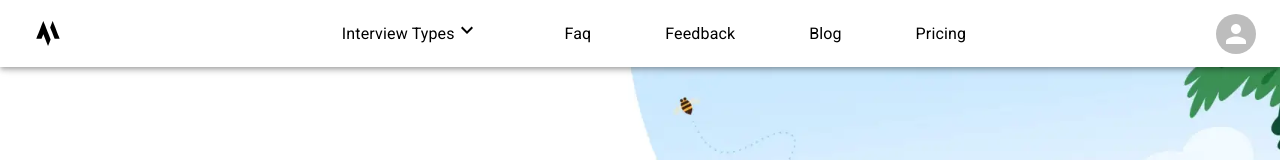
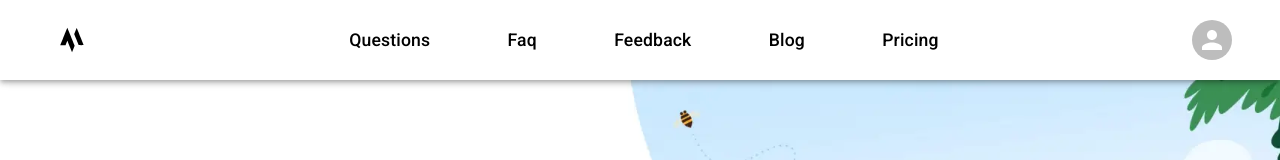
Before and after one commit to Sudeepsalian7996/MockBuddy-App, a React (Vite) app: page / in a window 1280 px wide. Shown: the top 160 px of the page. Built offline with nearby package versions, Linux system fonts and the light colour scheme.

Commit message:
Made changes in header and footer

```diff
--- a/src/components/Dropdowns/HeaderDropdown.jsx
+++ b/src/components/Dropdowns/HeaderDropdown.jsx
@@ -8,7 +8,6 @@ import {
   DropdownItem,
   IconWrapper,
 } from "./HeaderDropdownStyle";
-import { Padding } from "@mui/icons-material";
 import { Box } from "@mui/material";
 
 const HeaderDropdown = ({ items, name }) => {
@@ -52,7 +51,13 @@ const HeaderDropdown = ({ items, name }) => {
     >
       <DropdownButton onClick={handleButtonClick}>
         <IconWrapper>
-          <Box sx={{ fontSize: { xs: "1.1rem", md: "1rem" } }}>{name}</Box>
+          <Box
+            sx={{
+              fontSize: { xs: "1.1rem", md: "1rem" },
+            }}
+          >
+            {name}
+          </Box>
           <Box>{isOpen ? <ExpandLessIcon /> : <ExpandMoreIcon />}</Box>
         </IconWrapper>
       </DropdownButton>
--- a/src/components/Dropdowns/HeaderDropdownStyle.js
+++ b/src/components/Dropdowns/HeaderDropdownStyle.js
@@ -14,6 +14,7 @@ const fadeIn = keyframes`
 export const DropdownContainer = styled.div`
   position: relative;
   display: inline-block;
+
   ${({ isMobile }) =>
     isMobile &&
     `
--- a/src/components/Footer/index.jsx
+++ b/src/components/Footer/index.jsx
@@ -1,4 +1,4 @@
-import { Box, colors, Grid, Typography } from "@mui/material";
+import { Box, Grid, IconButton, Typography } from "@mui/material";
 import React from "react";
 import {
   Instagram,
@@ -8,6 +8,27 @@ import {
   Facebook,
 } from "@mui/icons-material";
 import MockLogo from "assets/Icons/MockLogo";
+
+const socialMediaLinks = [
+  { icon: Instagram, url: "https://www.instagram.com", label: "Instagram" },
+  { icon: Twitter, url: "https://www.twitter.com", label: "Twitter" },
+  { icon: Facebook, url: "https://www.facebook.com", label: "Facebook" },
+  { icon: LinkedIn, url: "https://www.linkedin.com", label: "LinkedIn" },
+  { icon: YouTube, url: "https://www.youtube.com", label: "YouTube" },
+];
+
+const SocialMediaIcon = ({ icon: Icon, url, label }) => (
+  <IconButton
+    component="a"
+    href={url}
+    target="_blank"
+    rel="noopener noreferrer"
+    aria-label={label}
+    sx={{ color: "white" }}
+  >
+    <Icon />
+  </IconButton>
+);
 
 const Footer = () => {
   return (
@@ -36,8 +57,6 @@ const Footer = () => {
           <Typography
             variant="h6"
             noWrap
-            component="a"
-            href="#app-bar-with-responsive-menu"
             sx={{
               mr: 2,
               display: "flex",
@@ -87,11 +106,14 @@ const Footer = () => {
       {/* Social Media Icons Section */}
       <Grid item xs={12} sm={4} md={3}>
         <Box display="flex" justifyContent="center" gap="1rem" flexWrap="wrap">
-          <Instagram />
-          <Twitter />
-          <Facebook />
-          <LinkedIn />
-          <YouTube />
+          {socialMediaLinks.map((social, index) => (
+            <SocialMediaIcon
+              key={index}
+              icon={social.icon}
+              url={social.url}
+              label={social.label}
+            />
+          ))}
         </Box>
       </Grid>
     </Grid>
--- a/src/components/Header/headerStyles.js
+++ b/src/components/Header/headerStyles.js
@@ -6,6 +6,7 @@ export const LogoWrapper = styled.div`
   gap: 0.5rem;
   position: ${({ mobile }) => (!mobile ? "relative" : "")};
   left: ${({ mobile }) => (!mobile ? "4rem" : "0rem")};
+  cursor: "pointer";
 
   .header-logo {
     width: ${({ mobile }) => (mobile ? "3rem" : "3.5rem")};
--- a/src/components/Header/index.jsx
+++ b/src/components/Header/index.jsx
@@ -16,9 +16,10 @@ import { Menu as MenuIcon, Close as CloseIcon } from "@mui/icons-material";
 import { LogoWrapper } from "components/Header/headerStyles";
 import MockBuddyLogo from "assets/images/mocklogo.svg";
 import HeaderDropdown from "components/Dropdowns/HeaderDropdown";
+import { Link } from "react-router-dom";
 
 const pages = [
-  { name: "Interview Types", type: "dropdown" },
+  { name: "Questions", type: "button" },
   { name: "Faq", type: "button" },
   { name: "Feedback", type: "button" },
   { name: "Blog", type: "button" },
@@ -56,7 +57,14 @@ const Headers = () => {
   };
 
   return (
-    <AppBar position="sticky" sx={{ backgroundColor: "white", color: "black" }}>
+    <AppBar
+      position="sticky"
+      sx={{
+        backgroundColor: "white",
+        color: "black",
+        padding: { md: " 0.5rem 1.5rem" },
+      }}
+    >
       <Container maxWidth="xl">
         <Toolbar
           disableGutters
@@ -66,13 +74,12 @@ const Headers = () => {
           }}
         >
           {window.screen.width > 900 && (
+            <Link to="/" style={{ textDecoration: "none", color: "inherit" }}>
               <LogoWrapper>
                 <img src={MockBuddyLogo} className="header-logo" alt="logo" />
                 <Typography
                   variant="h6"
                   noWrap
-                component="a"
-                href="#app-bar-with-responsive-menu"
                   sx={{
                     mr: 2,
                     display: { xs: "none", md: "flex" },
@@ -87,6 +94,7 @@ const Headers = () => {
                   MOCKBUDDY
                 </Typography>
               </LogoWrapper>
+            </Link>
           )}
 
           <Box sx={{ display: { md: "none" } }}>
@@ -114,8 +122,6 @@ const Headers = () => {
                   <Typography
                     variant="h5"
                     noWrap
-                    component="a"
-                    href="#app-bar-with-responsive-menu"
                     sx={{
                       mr: 2,
                       display: { xs: "flex", md: "none" },
@@ -165,7 +171,7 @@ const Headers = () => {
                       sx={{
                         color: "black",
                         fontSize: "1.1rem",
-                        fontWeight: 400,
+                        fontWeight: 500,
                       }}
                     >
                       {page.type === "dropdown" ? (
@@ -184,13 +190,12 @@ const Headers = () => {
             </Drawer>
           </Box>
           {window.screen.width <= 900 && (
+            <Link to="/" style={{ textDecoration: "none", color: "inherit" }}>
               <LogoWrapper mobile={true}>
                 <img src={MockBuddyLogo} className="header-logo" alt="logo" />
                 <Typography
                   variant="h5"
                   noWrap
-                component="a"
-                href="#app-bar-with-responsive-menu"
                   sx={{
                     mr: 2,
                     display: { xs: "flex", md: "none" },
@@ -206,6 +211,7 @@ const Headers = () => {
                   MOCKBUDDY
                 </Typography>
               </LogoWrapper>
+            </Link>
           )}
           <Box
             sx={{
@@ -219,7 +225,20 @@ const Headers = () => {
                 key={index}
                 onClick={page.type === "button" ? handleCloseNavMenu : null}
               >
-                <Typography textAlign="center" sx={{ color: "black" }}>
+                <Typography
+                  textAlign="center"
+                  sx={{
+                    color: "black",
+                    fontSize: "1.1rem",
+                    fontWeight: 500,
+                    transition:
+                      "opacity 0.3s ease-in-out, transform 0.3s ease-in-out",
+                    "&:hover": {
+                      opacity: 0.7,
+                      transform: "scale(1.10)",
+                    },
+                  }}
+                >
                   {page.type === "dropdown" ? (
                     <HeaderDropdown
                       name={page.name}
```
Lines whose indentation alone changed are shown as unchanged.
